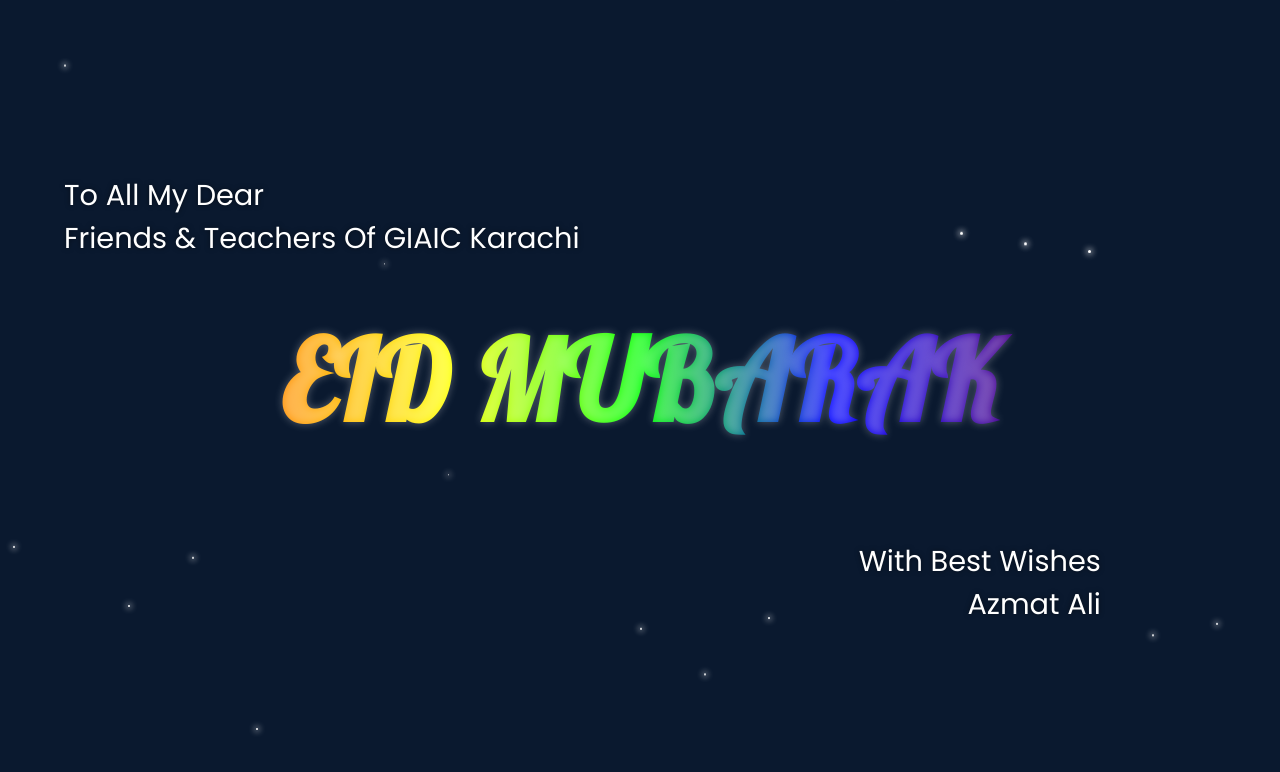
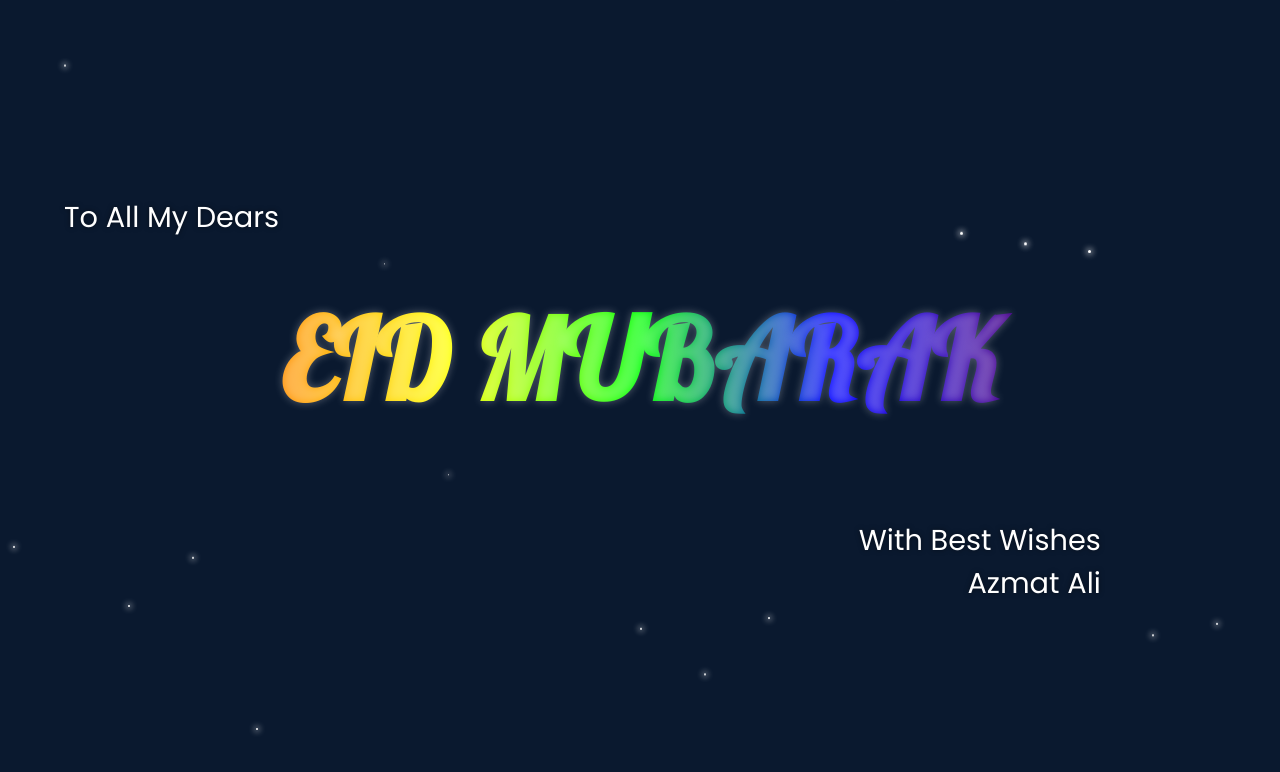
Before and after one commit to azmataliakbar/eid-with-giaic-friends-2025, a plain HTML site: page index.html in a window 1280 px wide. Drawn offline with Linux system fonts and the light colour scheme.

Commit message:
1st commit

```diff
--- a/index.html
+++ b/index.html
@@ -39,7 +39,7 @@
 
     <!-- Centered Text Content -->
     <div class="content-container">
-        <p class="wishes-text-1">To All My Dear <br> Friends & Teachers Of GIAIC Karachi</p>
+        <p class="wishes-text-1">To All My Dears</p>
         <br>
         <br>
         <h1 class="eid-text">EID MUBARAK</h1>
```
